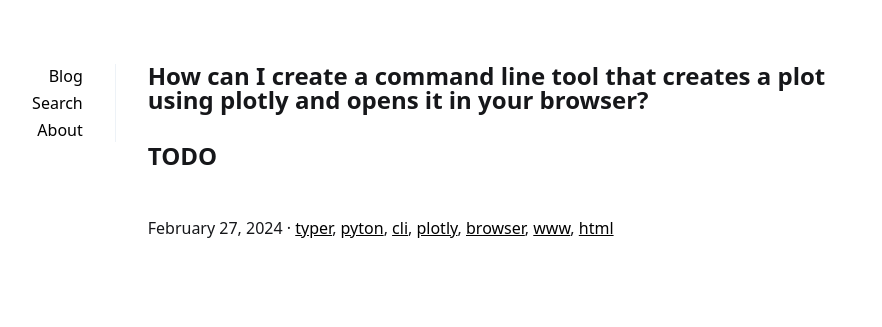
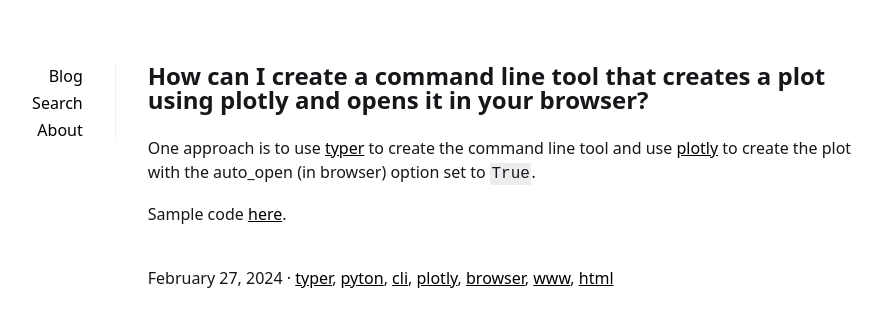
Before and after one commit to ovidiuparvu/ovidiuparvu.github.io, a Jekyll site: the page built from _posts/2024-02-27-typer-plotly-html-browser.md, in a window 1280 px wide. Shown: the top 327 px of the page, without its empty margins (205-1087 px from the left). Built offline with Jekyll 4.4.1, drawn with Linux system fonts in a browser that asks for light colours.

Commit message:
Write blog post on typer plotly html browser

```diff
--- a/_posts/2024-02-27-typer-plotly-html-browser.md
+++ b/_posts/2024-02-27-typer-plotly-html-browser.md
@@ -7,4 +7,6 @@ comments: true
 tags: [typer,pyton,cli,plotly,browser,www,html]
 ---
 
-# TODO
+One approach is to use [typer](https://typer.tiangolo.com/) to create the command line tool and use [plotly](https://plotly.com/python/) to create the plot with the auto_open (in browser) option set to `True`.
+
+Sample code [here](https://github.com/ovidiuparvu/cli-plotly-html/blob/main/app.py).
```
Also changed, not shown: 6 other files.
